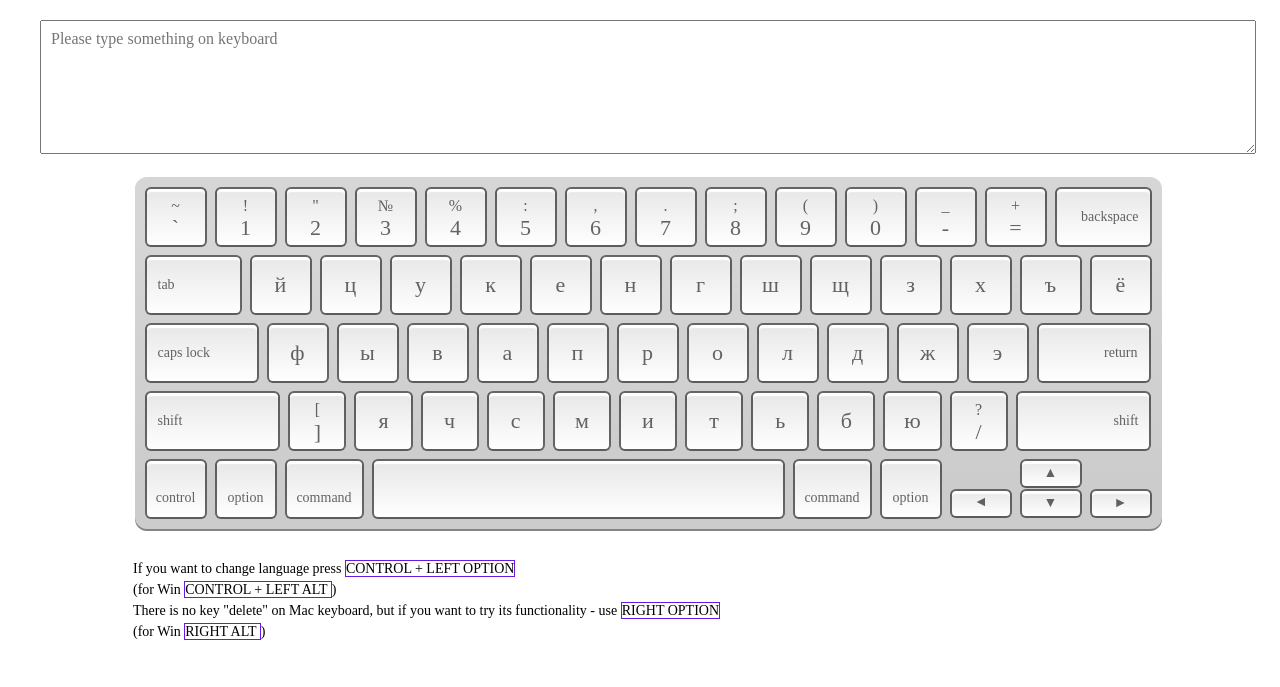
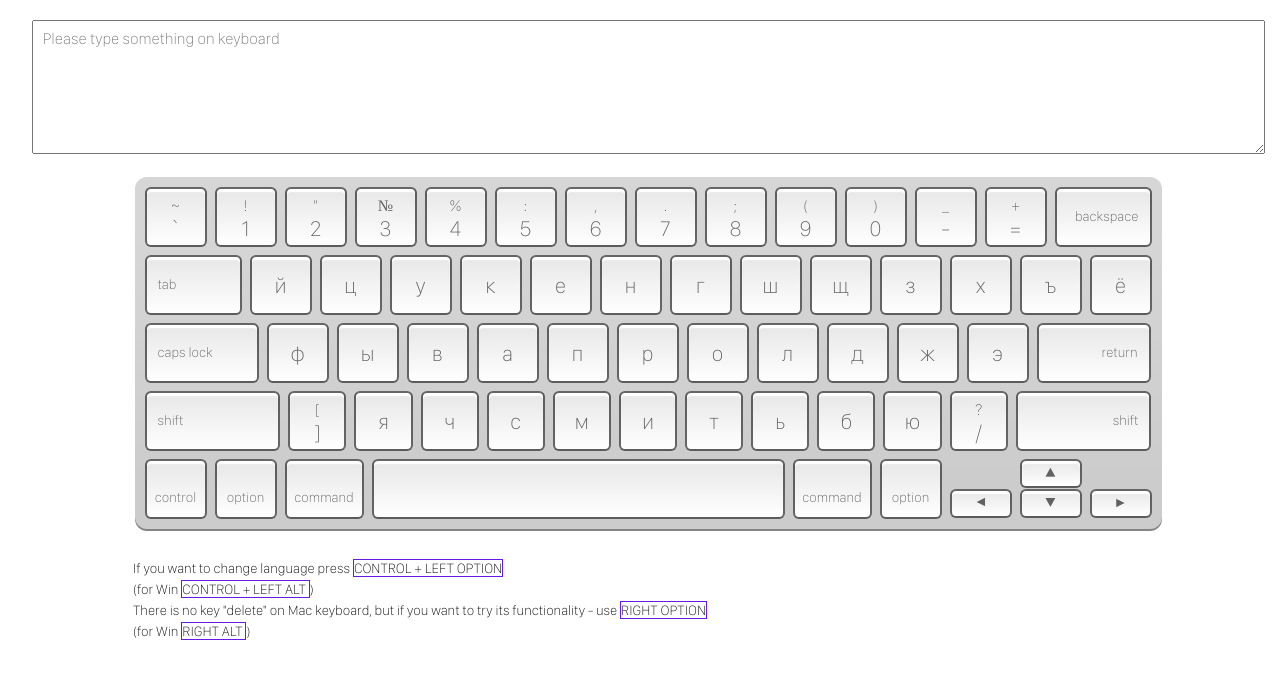
Before and after one commit to sarafashka/projects, a website with bundled scripts: page virtual-keyboard/index.html in a window 1280 px wide. Shown: the part 113-800 px from the top of the page. Built offline with nearby package versions, Linux system fonts and the light colour scheme; files whose address does not match are found by name.

Commit message:
fix: fix url of font in css-file

```diff
--- a/virtual-keyboard/src/css/style.css
+++ b/virtual-keyboard/src/css/style.css
@@ -1,6 +1,6 @@
 @font-face {
   font-family: SF;
-  src: url(/virtual-keyboard/assets/fonts/sf-compact/sf-compact.otf);
+  src: url(../assets/fonts/sf-compact/sf-compact.otf);
   font-weight: 400;
 }
 
```
Also changed, not shown: 3 other files.
